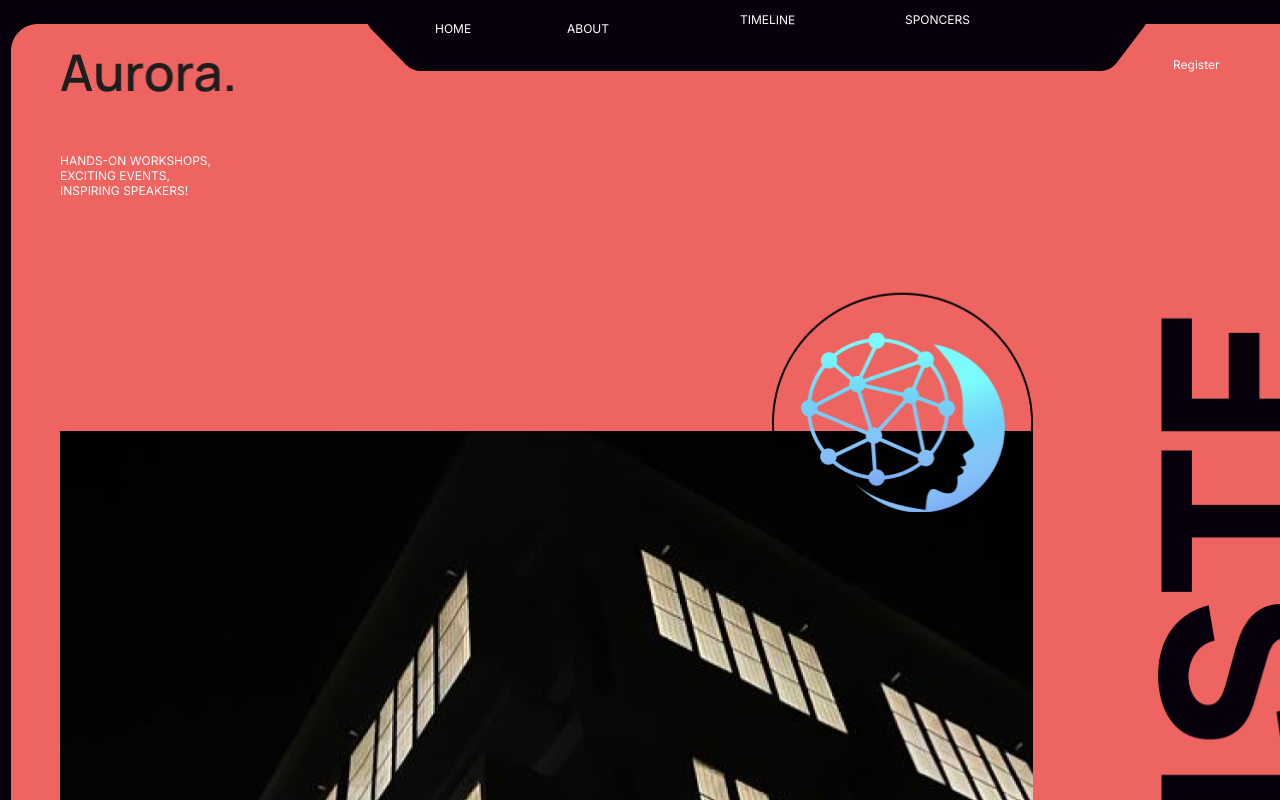
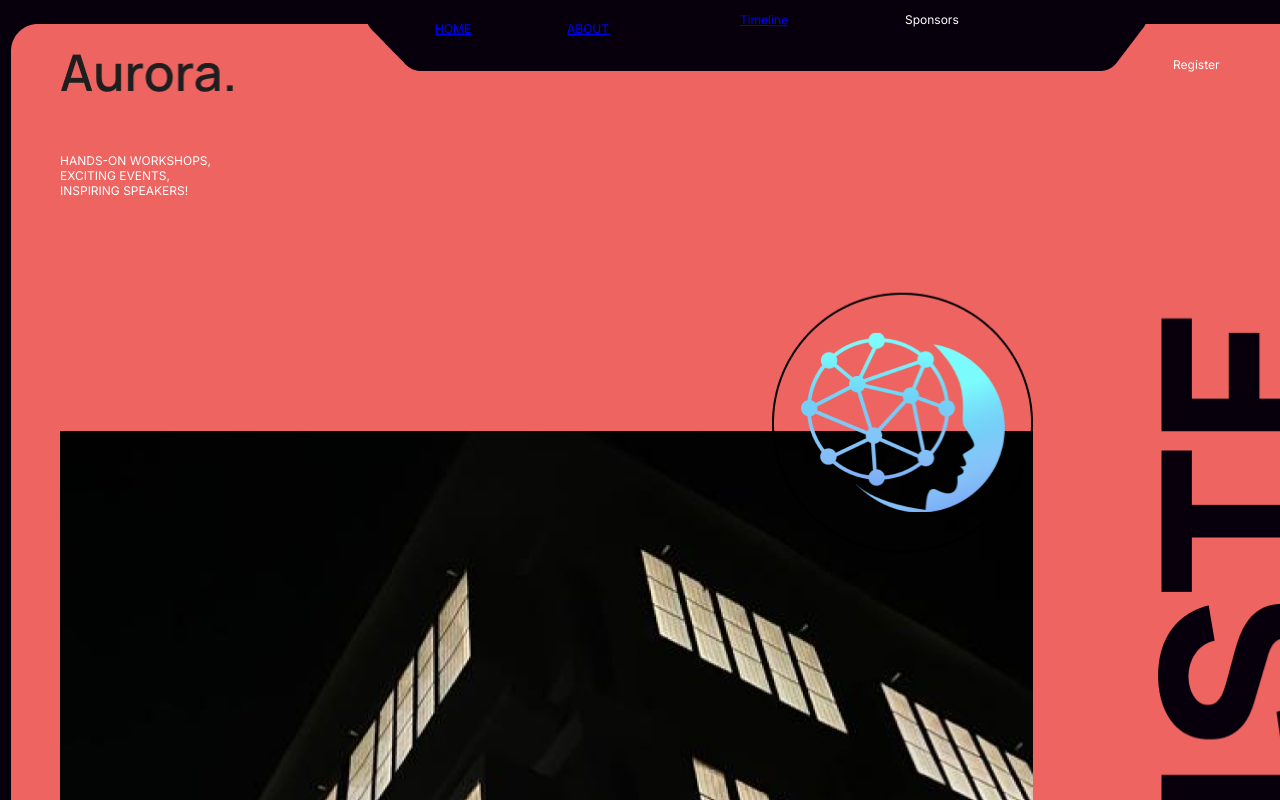
Before and after one commit to DakshDadhania/Hackteers-Hackthon, a website built with Parcel: page index.html in a window 1280 px wide. Shown: the top 800 px of the page. Built offline with nearby package versions, Linux system fonts and the light colour scheme.

Commit message:
added links

```diff
--- a/index.css
+++ b/index.css
@@ -17,6 +17,7 @@ body {
   display: inline-block;
   width: 151px;
   height: 42px;
+
 }
 .about {
   top: 21px;
--- a/index.html
+++ b/index.html
@@ -13,23 +13,23 @@
     />
   </head>
   <body>
-    <div class="image-1-parent">
+    <div id="home" class="image-1-parent">
       <img class="image-1-icon" alt="" src="public/image-1@2x.png" />
-      <div class="home" id="nav">HOME</div>
-      <div class="about" id="nav">ABOUT</div>
-      <div class="timeline" id="nav">TIMELINE</div>
-      <div class="sponcers" id="nav">SPONCERS</div>
+      <div class="home" id="nav"><a href="#home">HOME</a></div>
+      <div class="about" id="nav"><a href="#about">ABOUT</a></div>
+      <div class="timeline" id="nav"><a href="#timeline">Timeline</a></div>
+      <div class="sponcers" id="nav">Sponsors</div>
       <button class="register" id="register">Register</button>
       <h1 class="hands-on-workshops-exciting-e-container" id="text">
         <p class="hands-on-workshops">HANDS-ON WORKSHOPS,</p>
         <p class="hands-on-workshops">EXCITING EVENTS,</p>
         <p class="inspiring-speakers">INSPIRING SPEAKERS!</p>
       </h1>
-      <img class="icon" alt="" src="public/2-1@2x.png" />
+      <img id="about" class="icon" alt="" src="public/2-1@2x.png" />
       <div class="workshops" id="links">Workshops</div>
       <div class="events" id="text">Events</div>
       <div class="speakers" id="text">Speakers</div>
-      <img class="icon1" alt="" src="public/3-1@2x.png" />
+      <img id="timeline" class="icon1" alt="" src="public/3-1@2x.png" />
       <div class="workshops1" id="text">Workshops</div>
       <div class="events1" id="text">Events</div>
       <div class="speakers1" id="text">Speakers</div>
```
